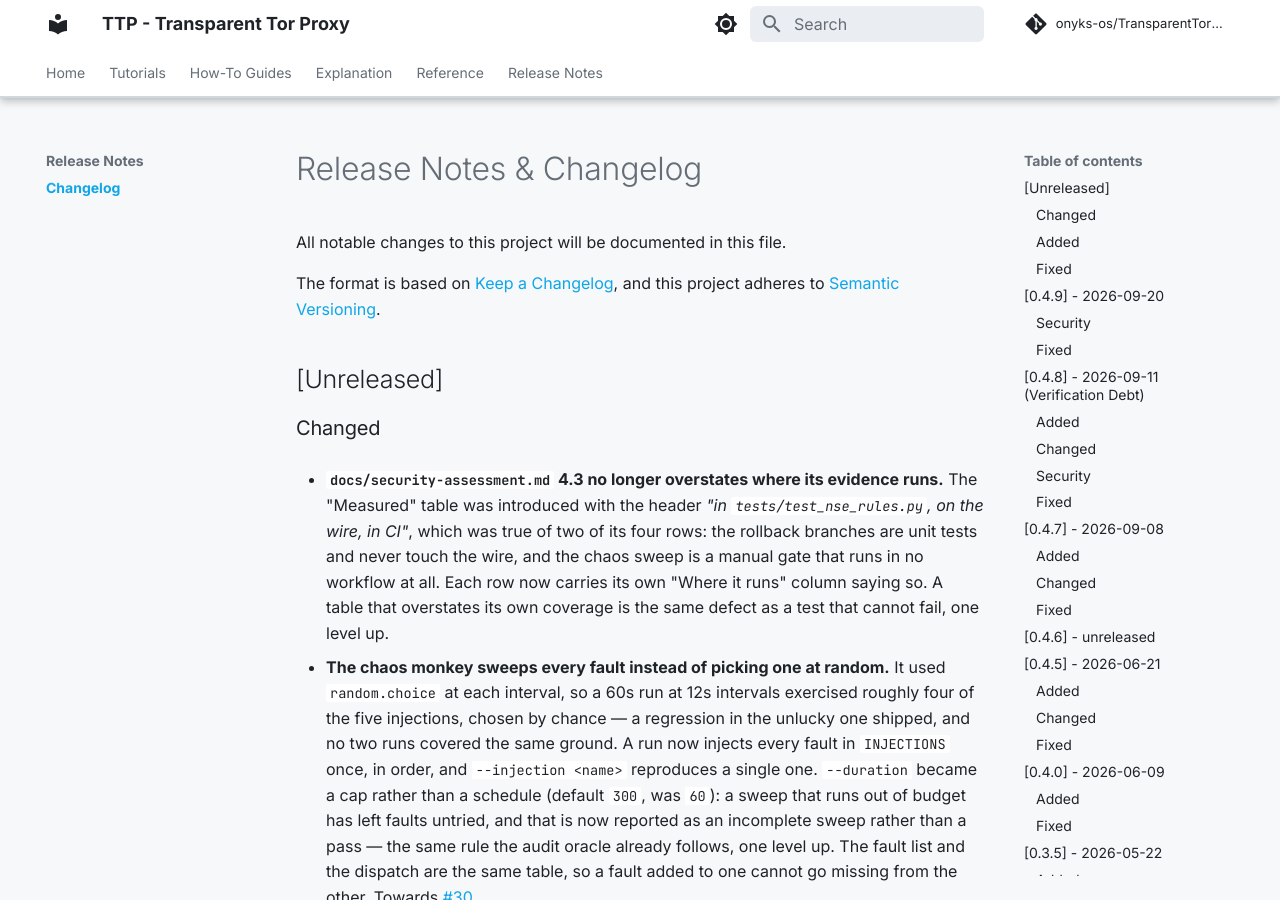
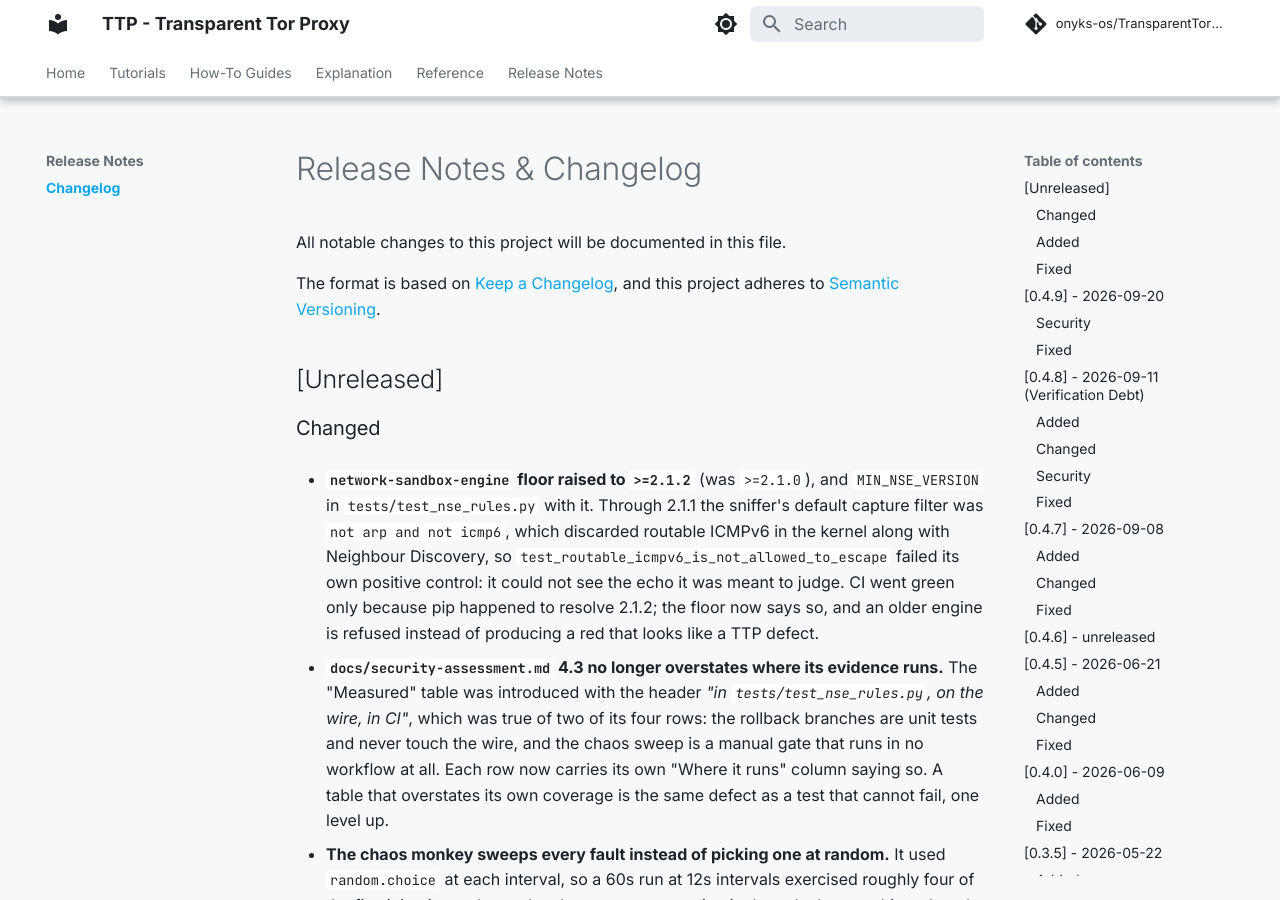
Before and after one commit to onyks-os/TransparentTorProxy, an MkDocs documentation site: the page built from docs/web/release-notes/changelog.md, in a window 1280 px wide and 900 px high. Built offline with MkDocs 1.6.1 and Material for MkDocs 9.7.7, drawn with Linux system fonts in a browser that asks for light colours; comment, search, counter and statistics services are not loaded.

Commit message:
build(nse): raise the engine floor to 2.1.2 (#63)
#62's routable-ICMPv6 test cannot pass on nse 2.1.1: that release's default
capture filter, `not arp and not icmp6`, drops routable ICMPv6 in the kernel
together with Neighbour Discovery, so the positive control never sees the echo.
main is green today only because pip resolved 2.1.2 unasked. The floor in
pyproject.toml and MIN_NSE_VERSION now require it, so an older engine is
refused up front instead of failing in a way that reads as a TTP regression.

The test's docstring credited the narrowed filter to 2.1.0 and still said the
echo had never been observed; both are corrected.

Signed-off-by: onyks-os <129986281+onyks-os@users.noreply.github.com>
Co-authored-by: Claude Opus 5.5 <noreply@anthropic.com>

```diff
--- a/docs/web/release-notes/changelog.md
+++ b/docs/web/release-notes/changelog.md
@@ -8,6 +8,15 @@ and this project adheres to [Semantic Versioning](https://semver.org/spec/v2.0.0
 ## [Unreleased]
 
 ### Changed
+
+- **`network-sandbox-engine` floor raised to `>=2.1.2`** (was `>=2.1.0`), and
+  `MIN_NSE_VERSION` in `tests/test_nse_rules.py` with it. Through 2.1.1 the
+  sniffer's default capture filter was `not arp and not icmp6`, which discarded
+  routable ICMPv6 in the kernel along with Neighbour Discovery, so
+  `test_routable_icmpv6_is_not_allowed_to_escape` failed its own positive
+  control: it could not see the echo it was meant to judge. CI went green only
+  because pip happened to resolve 2.1.2; the floor now says so, and an older
+  engine is refused instead of producing a red that looks like a TTP defect.
 
 - **`docs/security-assessment.md` 4.3 no longer overstates where its evidence
   runs.** The "Measured" table was introduced with the header *"in
```
Also changed, not shown: CHANGELOG.md (+9 -0 lines), pyproject.toml (+7 -4 lines), 2 other files.
